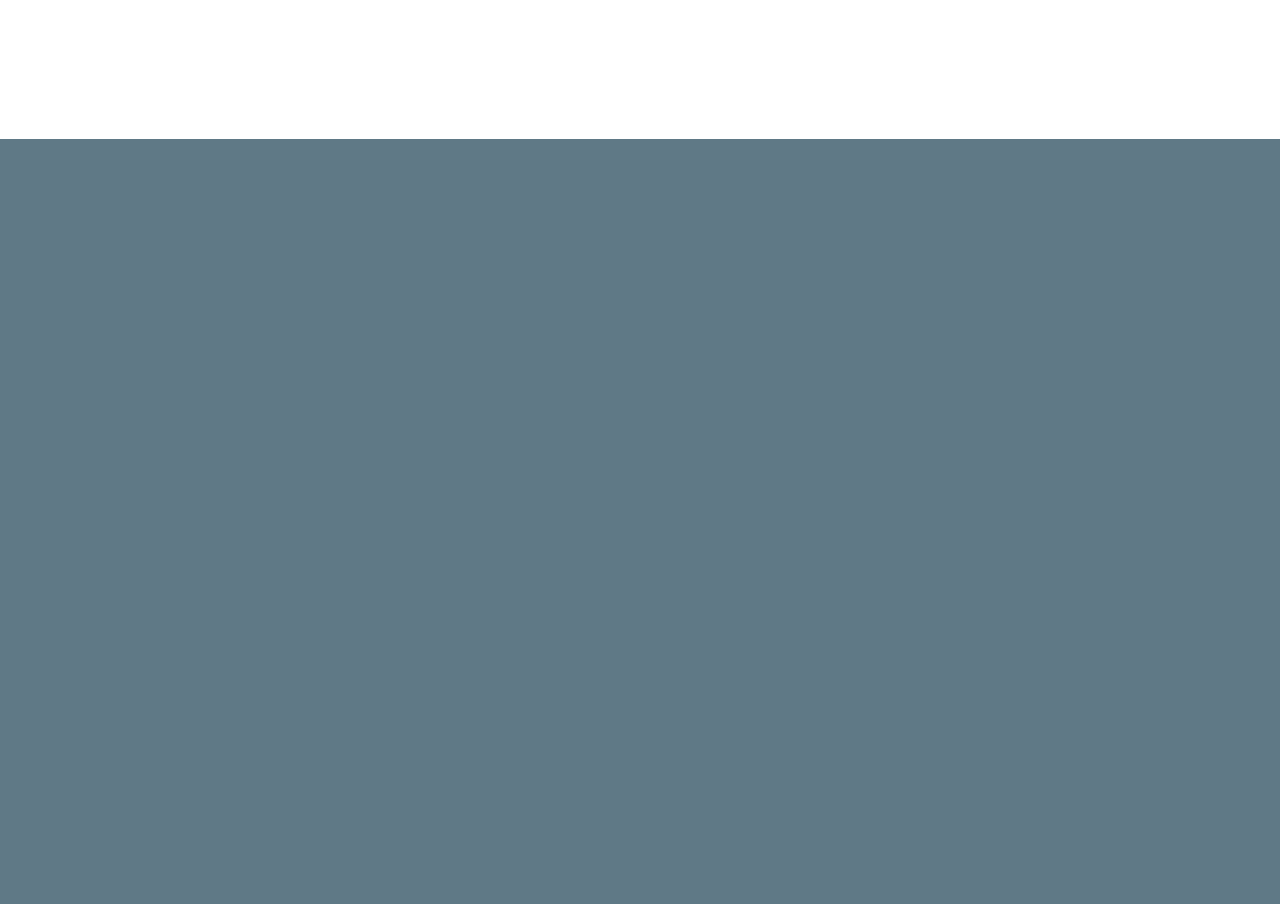
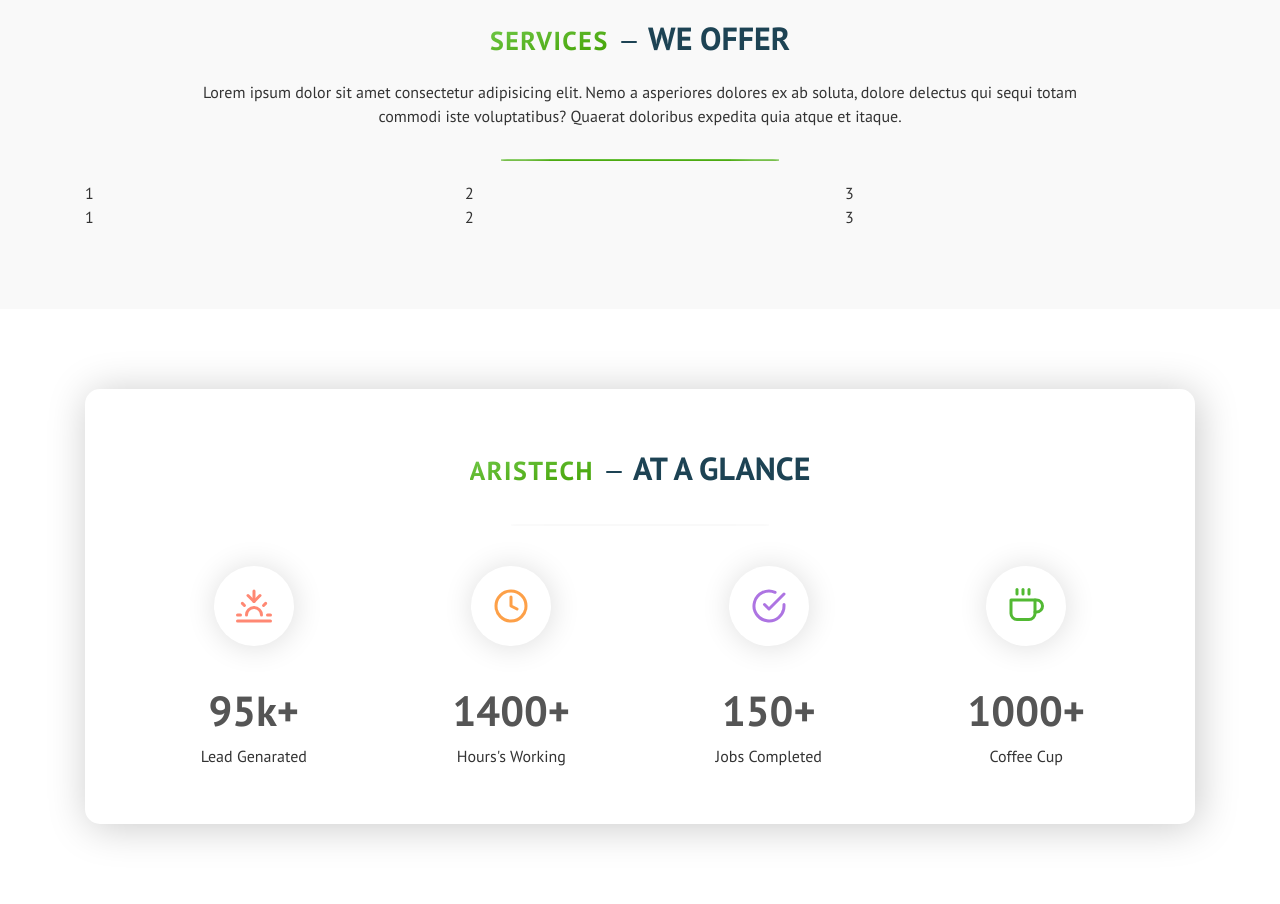
Before and after one commit to Mr-spShuvo/aristechbd, a PHP site: page /static/index.html in a window 1280 px wide. Shown: the part 661-1565 px from the top of the page. Before the commit the page ends 800 px from the top, so only its background shows below. Run offline with PHP 8.4, Linux system fonts and the light colour scheme.

Commit message:
overview

```diff
--- a/assets/css/aris-style.css
+++ b/assets/css/aris-style.css
@@ -5,9 +5,13 @@
     --c-sub-light: #336278;
     --c-light: #f9f9f9;
     --c-shadow: #c9c9c9;
+    --c-shadow-light: #ddd;
     --c-dark: #555;
     --c-text: #333;
-
+    --c-red: rgb(255, 136, 115);
+    --c-purple: rgb(173, 116, 226);
+    --c-green: rgb(82, 185, 51);
+    --c-orange: rgb(253, 160, 72);
     --font: 'PT Sans', Arial, Helvetica, sans-serif;
 }
 
@@ -21,6 +25,35 @@
     color: var(--c-text);
 }
 
+.ic {
+    width: 20px;
+    height: 20px;
+}
+
+.text-grad {
+    text-transform: uppercase;
+    font-weight: bold;
+    letter-spacing: 1.5px;
+    font-size: 26px;
+    background: linear-gradient(to top left, var(--c-main), var(--c-main-light));
+    background-clip: text;
+    color: transparent;
+    -webkit-background-clip: text;
+    -webkit-text-fill-color: transparent;
+}
+
+.divider {
+    height: 2px;
+    background-color: var(--c-light);
+    border-radius: 30%;;
+    width: 25%;
+    border: none;
+    margin-bottom: 20px
+}
+
+.divider-main{
+    background: linear-gradient(to top, var(--c-main), var(--c-main-light));
+}
 
 /*---------------------------
     => Button Section
@@ -84,16 +117,12 @@
     border-bottom: 1px solid var(--c-shadow);
 }
 
-.navbar-brand{
-    text-transform: uppercase;
-    font-weight: bold;
-    letter-spacing: 1.5px;
-
-    font-size: 26px;
-}
-
-.navbar-brand .site-title{
-    color: var(--c-sub-light);
+.navbar-brand .text-grad {
+    background: linear-gradient(to left bottom, var(--c-sub), var(--c-sub-light));
+    background-clip: text;
+    color: transparent;
+    -webkit-background-clip: text;
+    -webkit-text-fill-color: transparent;
 }
 
 .nav-item {
@@ -160,6 +189,101 @@
     margin-bottom: 20px;
 }
 
-.hero-box__content{
+.hero-box__content {
     margin-bottom: 30px;
 }
+
+/*---------------------------
+    => General Section
+-----------------------------*/
+.sec-box {
+    text-align: center;
+}
+
+.sec-box__title{
+    text-transform: uppercase;
+    font-weight: bold;
+    color: var(--c-sub);
+}
+
+.sec-box__content{
+    max-width: 80%;
+    margin: auto;
+    padding: 15px 0;
+}
+
+
+/*---------------------------
+    => Services Section
+-----------------------------*/
+.services{
+    background-color: var(--c-light);
+    padding: 80px 0;
+
+}
+
+
+
+/*---------------------------
+    => Overview Section
+-----------------------------*/
+.overview {
+    margin: 80px 0;
+    border-radius: 15px;
+    box-shadow: 3px 3px 40px var(--c-shadow);
+    text-align: center;
+    padding: 40px;
+}
+
+.overview__heading {
+    text-transform: uppercase;
+    font-weight: bold;
+    color: var(--c-sub);
+    padding: 20px;
+}
+
+.overview__icon {
+    display: flex;
+    align-items: center;
+    justify-content: center;
+    height: 80px;
+    width: 80px;
+    box-shadow: 1px 1px 30px var(--c-shadow-light);
+    border-radius: 50%;
+    margin: 20px auto;
+    transition: transform 0.1s ease-in-out;
+
+}
+
+.overview__icon:hover {
+    transform: translateY(-5px);
+}
+
+.overview__icon>svg {
+    height: 36px;
+    width: 36px;
+}
+
+.overview__icon>svg.lead {
+    color: var(--c-red);
+}
+
+.overview__icon>svg.hour {
+    color: var(--c-orange);
+}
+
+.overview__icon>svg.job {
+    color: var(--c-purple);
+}
+
+.overview__icon>svg.coffee {
+
+    color: var(--c-green);
+}
+
+.overview__title {
+    color: var(--c-dark);
+    font-size: 42px;
+    font-weight: bold;
+    padding-top: 20px;
+}
--- a/assets/js/aris-script.js
+++ b/assets/js/aris-script.js
@@ -0,0 +1 @@
+feather.replace();
--- a/static/index.html
+++ b/static/index.html
@@ -8,11 +8,15 @@
     <link rel="shortcut icon" href="../assets/img/favicon.ico" type="image/x-icon">
     <title>ArisTech - We deliver leads</title>
     <!-- Styleshhets -->
+    <!-- Feather Icon -->
+    <script src="https://cdn.jsdelivr.net/npm/feather-icons/dist/feather.min.js"></script>
     <link href="https://fonts.googleapis.com/css?family=PT+Sans:400,700&display=swap"
         rel="stylesheet">
     <link href="https://unpkg.com/ionicons@4.5.10-0/dist/css/ionicons.min.css" rel="stylesheet">
     <link rel="stylesheet" href="../assets/css/bootstrap.min.css">
     <link rel="stylesheet" href="../assets/css/aris-style.css">
+
+
 </head>
 
 <body>
@@ -20,11 +24,11 @@
         <nav class="navbar navbar-expand-lg fixed-top navbar-light bg-white py-2">
             <div class="container">
                 <a href="/" class="navbar-brand"><img src="../assets/img/icon.png" alt="site-logo"
-                        height="40" /><span class="site-title">ArisTech</span> </a>
+                        height="40" /><span class="text-grad">ArisTech</span> </a>
                 <button class="navbar-toggler" type="button" data-toggle="collapse"
                     data-target="#navbarSupportedContent" aria-controls="navbarSupportedContent"
                     aria-expanded="false" aria-label="Toggle navigation">
-                    <i class="icon ion-md-menu"></i>
+                    <i data-feather="menu"></i>
                 </button>
 
                 <div class="collapse navbar-collapse" id="navbarSupportedContent">
@@ -49,7 +53,7 @@
                         </li>
                     </ul>
                     <a class="ml-5 btn btn-main" href="#">
-                        Contact Us <i class="icon ion-md-arrow-round-forward"></i>
+                        Contact Us <i class="ic" data-feather="arrow-right"></i>
                     </a>
                 </div>
             </div>
@@ -69,19 +73,90 @@
                         elit. Quas doloribus culpa itaque praesentium minima error provident ullam
                         soluta, placeat corrupti incidunt debitis architecto nostrum impedit?
                         Doloribus saepe minima natus optio?</p>
-                    <a class="btn btn-main btn-c2a" href="#">Browse Portfolio <i
-                            class="icon ion-md-arrow-round-forward"></i></a>
+                    <a class="btn btn-main btn-c2a" href="#">Browse Portfolio <i class="ic"
+                            data-feather="arrow-right"></i></a>
                 </div>
             </div>
         </section>
     </header>
 
 
+    <main class="main-sec">
+
+        <section class="services">
+            <div class="container">
+                <div class="sec-box">
+                    <h2 class="sec-box__title"> <span class="text-grad">Services</span> <i
+                            data-feather="minus"></i> We Offer</h2>
+                    <p class="sec-box__content">Lorem ipsum dolor sit amet consectetur adipisicing
+                        elit. Nemo a asperiores dolores ex ab soluta, dolore delectus qui sequi
+                        totam commodi iste voluptatibus? Quaerat doloribus expedita quia atque et
+                        itaque.</p>
+                    <hr class="divider divider-main">
+                </div>
+                <div class="row">
+                    <div class="col-sm">1</div>
+                    <div class="col-sm">2</div>
+                    <div class="col-sm">3</div>
+
+                </div>
+                <div class="row">
+                    <div class="col-sm">1</div>
+                    <div class="col-sm">2</div>
+                    <div class="col-sm">3</div>
+                </div>
+
+            </div>
+        </section>
+
+        <!-- Overview Section -->
+        <div class="container">
+            <section class="overview">
+                <h2 class="overview__heading"><span class="text-grad">ArisTech</span> <i
+                        data-feather="minus"></i> at A Glance
+                </h2>
+                <hr class="divider">
+                <div class="container">
+                    <div class="row">
+                        <div class="col-sm">
+                            <div class="overview__icon">
+                                <i class="lead" data-feather="sunset"></i>
+                            </div>
+                            <h3 class="overview__title">95k+</h3>
+                            <p class="overview__description">Lead Genarated</p>
+                        </div>
+                        <div class="col-sm">
+                            <div class="overview__icon">
+                                <i class="hour" data-feather="clock"></i>
+                            </div>
+                            <h3 class="overview__title">1400+</h3>
+                            <p class="overview__description">Hours's Working</p>
+                        </div>
+                        <div class="col-sm">
+                            <div class="overview__icon">
+                                <i class="job" data-feather="check-circle"></i>
+                            </div>
+                            <h3 class="overview__title">150+</h3>
+                            <p class="overview__description">Jobs Completed</p>
+                        </div>
+                        <div class="col-sm">
+                            <div class="overview__icon">
+                                <i class="coffee" data-feather="coffee"></i>
+                            </div>
+                            <h3 class="overview__title">1000+</h3>
+                            <p class="overview__description">Coffee Cup</p>
+                        </div>
+                    </div>
+                </div>
+            </section>
+        </div>
+    </main>
 
 
 
+    <footer>
 
-
+    </footer>
 
 
 
```
Also changed, not shown: assets/js/navbar-fixed.js (deleted, +0 -61 lines).
